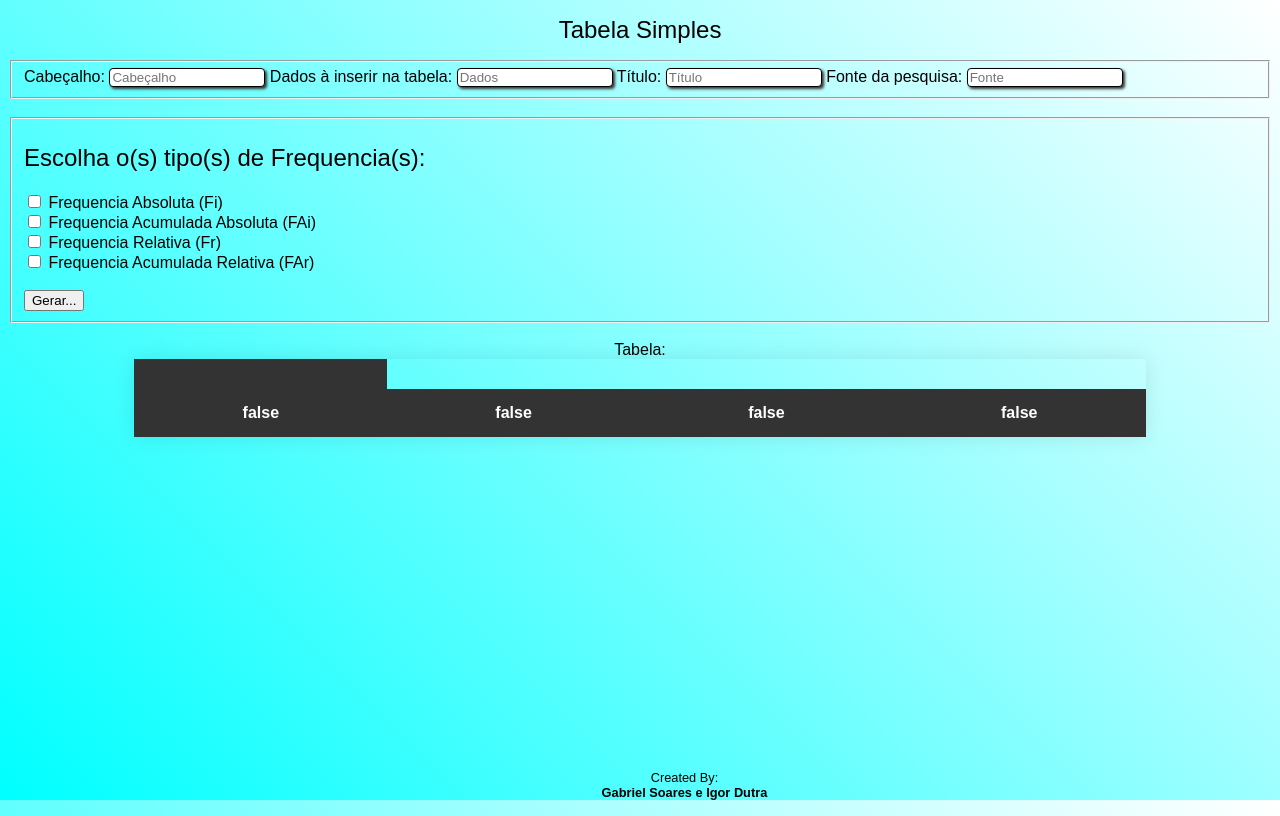
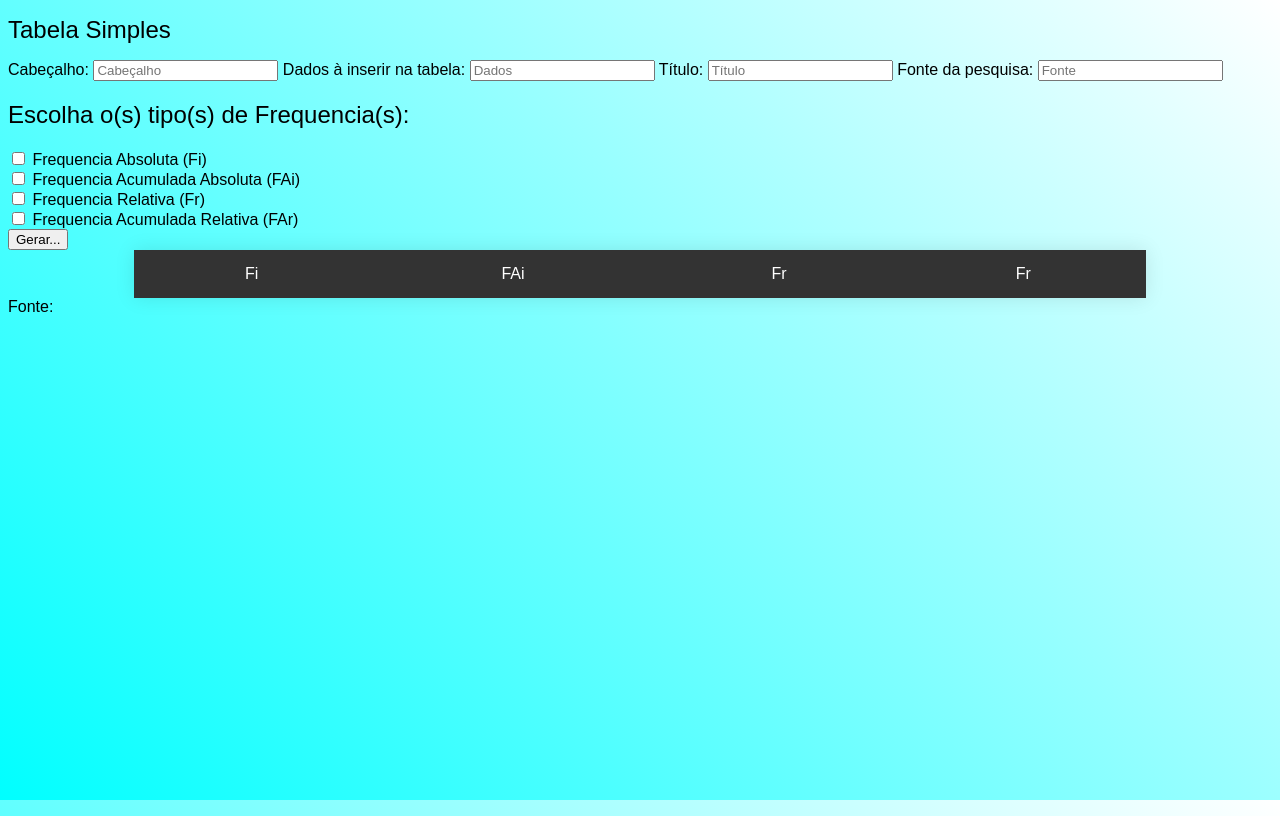
Before and after one commit to GSoares10/Estatistica, a website: page index.html in a window 1280 px wide. Both pictures are taken after a click on the button "Gerar...". Drawn offline with Linux system fonts and the light colour scheme.

Commit message:
Add files via upload

```diff
--- a/css/style.css
+++ b/css/style.css
@@ -36,8 +36,8 @@ table {
     box-shadow: 0 0 20px rgba(0, 0, 0, 0.1);
 }
 
-
-th, td {
+th,
+td {
     padding: 15px;
     background-color: rgba(255, 255, 255, 0.2);
     color: #fff;
--- a/index.html
+++ b/index.html
@@ -6,10 +6,8 @@
     <meta http-equiv="X-UA-Compatible" content="ie=edge">
     <title>Tabela Simples</title>
     <link rel="stylesheet" href="css/style.css">
-    <link rel="shortcut icon" href="icon.html" type="image/x-icon">
 </head>
 <body>
-    <center>
     <div class="container-flex">
         <header>
             <h1>
@@ -17,10 +15,8 @@
             </h1>
         </header>
     </div>
-    </center>
     <div class="container">
         <div>
-            <fieldset>
             <label>Cabeçalho:</label>
             <input type="text" placeholder="Cabeçalho" id="cabecalho">
             <label>Dados à inserir na tabela:</label>
@@ -29,12 +25,10 @@
             <input type="text" placeholder="Título" id="titulo">
             <label>Fonte da pesquisa:</label>
             <input type="text" placeholder="Fonte" id="fonte">
-            </fieldset>
         </div>
     </div>
-    <br>
+
     <section>
-        <fieldset>
         <h2>
             Escolha o(s) tipo(s) de Frequencia(s):
         </h2>
@@ -54,21 +48,19 @@
             <input type="checkbox" id="FAr">
             <label>Frequencia Acumulada Relativa (FAr)</label>
         </div>
-            <br>
         <button id="gerar">Gerar...</button>
-        </fieldset>
-    </section>
-    <br>
-    <center>Tabela:</center>
         <div class="table">
             <table id="table0">
+                <caption></caption>
+                <thead></thead>
+                <tbody>
+
+                </tbody>
 
             </table>
+            <span></span>
         </div>
-        <footer>Created By:
-            <br>
-            <strong>Gabriel Soares e Igor Dutra</strong>
-        </footer>
+    </section>
 
     <script src="js/main.js"></script>
 
--- a/js/main.js
+++ b/js/main.js
@@ -2,14 +2,17 @@ console.log('js/main.js');
 
 const tabela = document.getElementById('table0');
 const button = document.getElementById('gerar');
+const caption = document.querySelector('caption');
+const thead = document.querySelector('thead');
+const tbody = document.querySelector('tbody');
+const span = document.querySelector('span');
 const cabecalho = document.getElementById('cabecalho');
 const titulo = document.getElementById('titulo');
-const fonte = document.getElementById('fonte');
 const dados = document.getElementById('dados');
-const Fi = document.getElementById('Fi');
-const FAi = document.getElementById('FAi');
-const Fr = document.getElementById('Fr');
-const FAr = document.getElementById('FAr');
+const fi = document.getElementById('Fi');
+const fai = document.getElementById('FAi');
+const fr = document.getElementById('Fr');
+const far = document.getElementById('FAr');
 // Script here \/;
 
 button.addEventListener('click', function() {
@@ -18,12 +21,13 @@ button.addEventListener('click', function() {
     let tabFr = [];
     let tabFAr = [];
     const event = tabela.children.length;
+
     /* for (let i=0; i < event; i++) {
         document.querySelector('#table0'); this.children[0];
     } estava dando problema com o this.children[0],
      entao comentei para poder testar o resto do codigo*/
 
-    function calcFAi() {
+    function calcfai() {
         const vet = [];
         let aux = 0;
         for (let i = 0; i < dados.value.split(' ').length; i++) {
@@ -34,9 +38,9 @@ button.addEventListener('click', function() {
         return vet;
     }
 
-    function calcFr() {
+    function calcfr() {
         const vet = [];
-        const aux2 = calcFAi();
+        const aux2 = calcfai();
         for (let i = 0; i < dados.value.split(' ').length; i++) {
             const aux3 = ((parseInt(dados.value.split(' ')[i]) * 100)
              / aux2[aux2.length - 1]);
@@ -51,20 +55,19 @@ button.addEventListener('click', function() {
     }
 
     if (FAi.checked === true) {
-        tabFAi = calcFAi();
+        tabFAi = calcfai();
         console.log(tabFAi);
     } else {
         tabFAi = false;
     }
 
     if (Fr.checked === true) {
-        tabFr = calcFr();
+        tabFr = calcfr();
     } else {
         tabFr = false;
     }
-
     if (FAr.checked === true) {
-        const vetaux = calcFr();
+        const vetaux = calcfr();
         let aux = 0;
         for (let i = 0; i < vetaux.length; i++) {
             aux += vetaux[i];
@@ -74,9 +77,18 @@ button.addEventListener('click', function() {
         tabFAr = false;
     }
 
-    table0.innerHTML += `<caption>${titulo.value}</caption>`;
-    table0.innerHTML += `<thead><tr><th>${cabecalho.value}</th><th hidden>Fi</th><th hidden>FAi</th><th hidden>Fr</th><th hidden>FAr</th></tr></thead>`;
-    table0.innerHTML += `<thead><tr><th>${tabFi}</th><th>${tabFAi}</th><th>${tabFr}</th><th>${tabFAr}</th></tr></thead>`;
+    caption.textContent = titulo.value;
+    span.textContent = 'Fonte: '+fonte.value;
+    thead.innerHTML = `<td>Fi</td><td>FAi</td><td>Fr</td><td>Fr</td>`
+
+    for (let i = 0; i <= dados.length; i++) {
+        tbody.innerHTML += `<tr><td>${cabecalho.value[i]}</td><td>${tabFi[i]}</td>
+        <td>${tabFAi[i]}</td><td>${tabFr[i]}</td><td>${tabFAr[i]}</td></tr>`;
+    }
+
+    // table0.innerHTML += `<thead><tr><th>${cabecalho.value}</th><th hidden>Fi</th><th hidden>FAi</th><th hidden>Fr</th><th hidden>FAr</th></tr></thead>`;
+    // table0.innerHTML += `<thead><tr><th>${tabFi}</th><th>${tabFAi}</th><th>${tabFr}</th><th>${tabFAr}</th></tr></thead>`;
     //table0.innerHTML = `<span>Fonte:${document.getElementById('fonte').value}</span>`
     // Chamar função das frequencias e concatenar os dados na tabela.
+
 });
```
Also changed, not shown: package.json (added, +19 -0 lines). Lines whose indentation alone changed are shown as unchanged.
